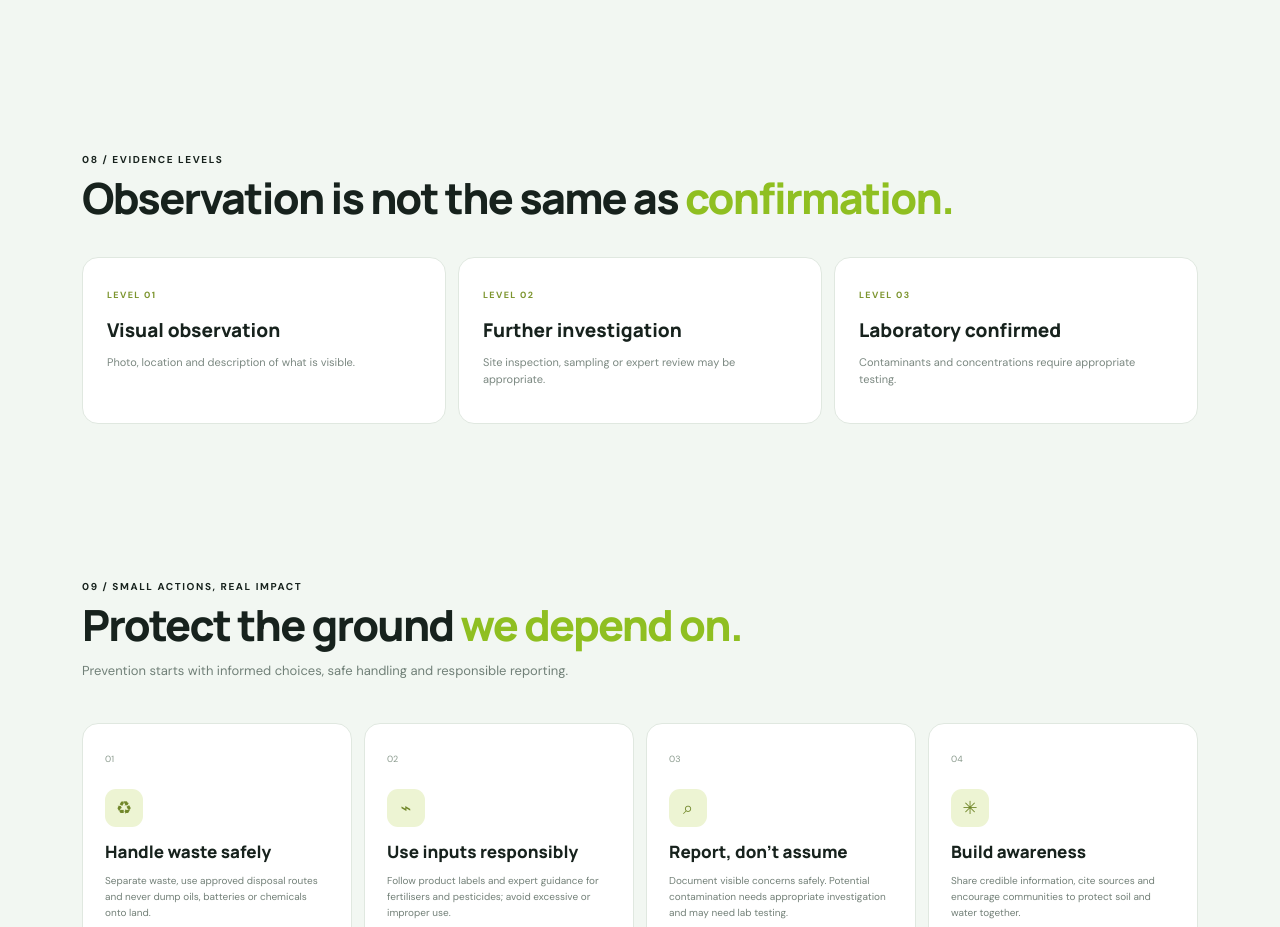
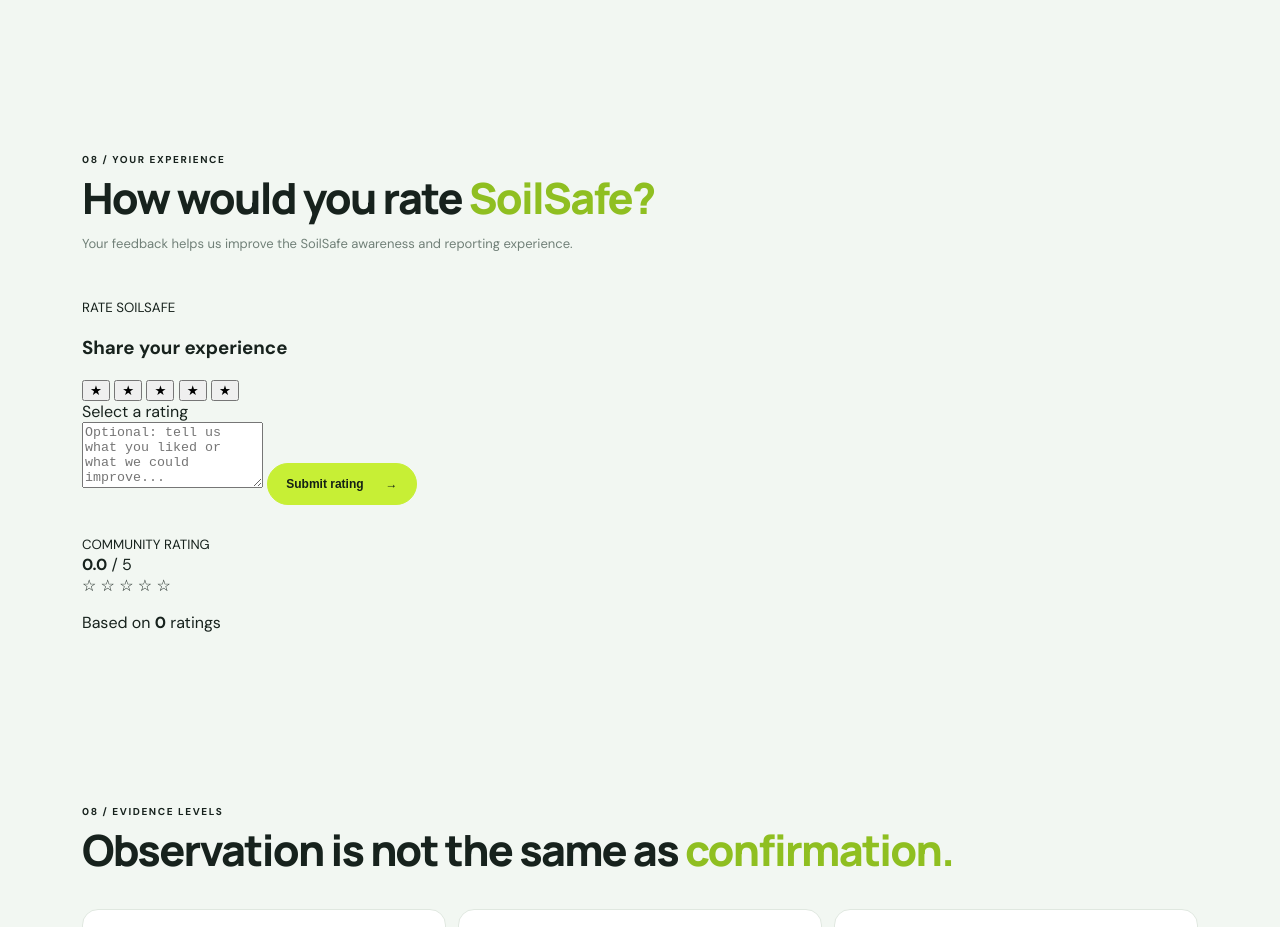
Before and after one commit to ankit210810/soilsafe, a plain HTML site: page index.html in a window 1280 px wide. Shown: the part 8708-9635 px from the top of the page. Drawn offline with nearby package versions, Linux system fonts and the light colour scheme.

Commit message:
Update index.html

```diff
--- a/index.html
+++ b/index.html
@@ -165,6 +165,71 @@
   <div id="reportsGrid" class="reports-grid"></div>
 </section>
 
+
+<!-- SoilSafe Rating -->
+<section class="section rating-section" id="rating">
+  <div class="section-head community-head">
+    <div>
+      <div class="kicker">08 / YOUR EXPERIENCE</div>
+      <h2>How would you rate <em>SoilSafe?</em></h2>
+      <p>
+        Your feedback helps us improve the SoilSafe awareness and reporting
+        experience.
+      </p>
+    </div>
+  </div>
+
+  <div class="rating-card">
+    <div class="rating-main">
+      <small>RATE SOILSAFE</small>
+      <h3>Share your experience</h3>
+
+      <div class="star-rating" id="starRating" aria-label="Rate SoilSafe from 1 to 5 stars">
+        <button type="button" data-rating="1" aria-label="1 star">★</button>
+        <button type="button" data-rating="2" aria-label="2 stars">★</button>
+        <button type="button" data-rating="3" aria-label="3 stars">★</button>
+        <button type="button" data-rating="4" aria-label="4 stars">★</button>
+        <button type="button" data-rating="5" aria-label="5 stars">★</button>
+      </div>
+
+      <div id="ratingLabel" class="rating-label">
+        Select a rating
+      </div>
+
+      <textarea
+        id="ratingFeedback"
+        rows="4"
+        maxlength="500"
+        placeholder="Optional: tell us what you liked or what we could improve..."
+      ></textarea>
+
+      <button type="button" class="lime-btn" id="submitRating">
+        Submit rating <span>→</span>
+      </button>
+
+      <div id="ratingMessage" class="form-message"></div>
+    </div>
+
+    <div class="rating-summary">
+      <small>COMMUNITY RATING</small>
+
+      <div class="rating-average">
+        <strong id="ratingAverage">0.0</strong>
+        <span> / 5</span>
+      </div>
+
+      <div class="rating-stars-display" id="ratingStarsDisplay">
+        ☆ ☆ ☆ ☆ ☆
+      </div>
+
+      <p>
+        Based on <b id="ratingTotal">0</b> ratings
+      </p>
+    </div>
+  </div>
+</section>
+
+
 <section class="section">
   <div class="section-head"><div><div class="kicker">08 / EVIDENCE LEVELS</div><h2>Observation is not the same as <em>confirmation.</em></h2></div></div>
   <div class="evidence-grid"><div><span>LEVEL 01</span><h3>Visual observation</h3><p>Photo, location and description of what is visible.</p></div><div><span>LEVEL 02</span><h3>Further investigation</h3><p>Site inspection, sampling or expert review may be appropriate.</p></div><div><span>LEVEL 03</span><h3>Laboratory confirmed</h3><p>Contaminants and concentrations require appropriate testing.</p></div></div>
```
